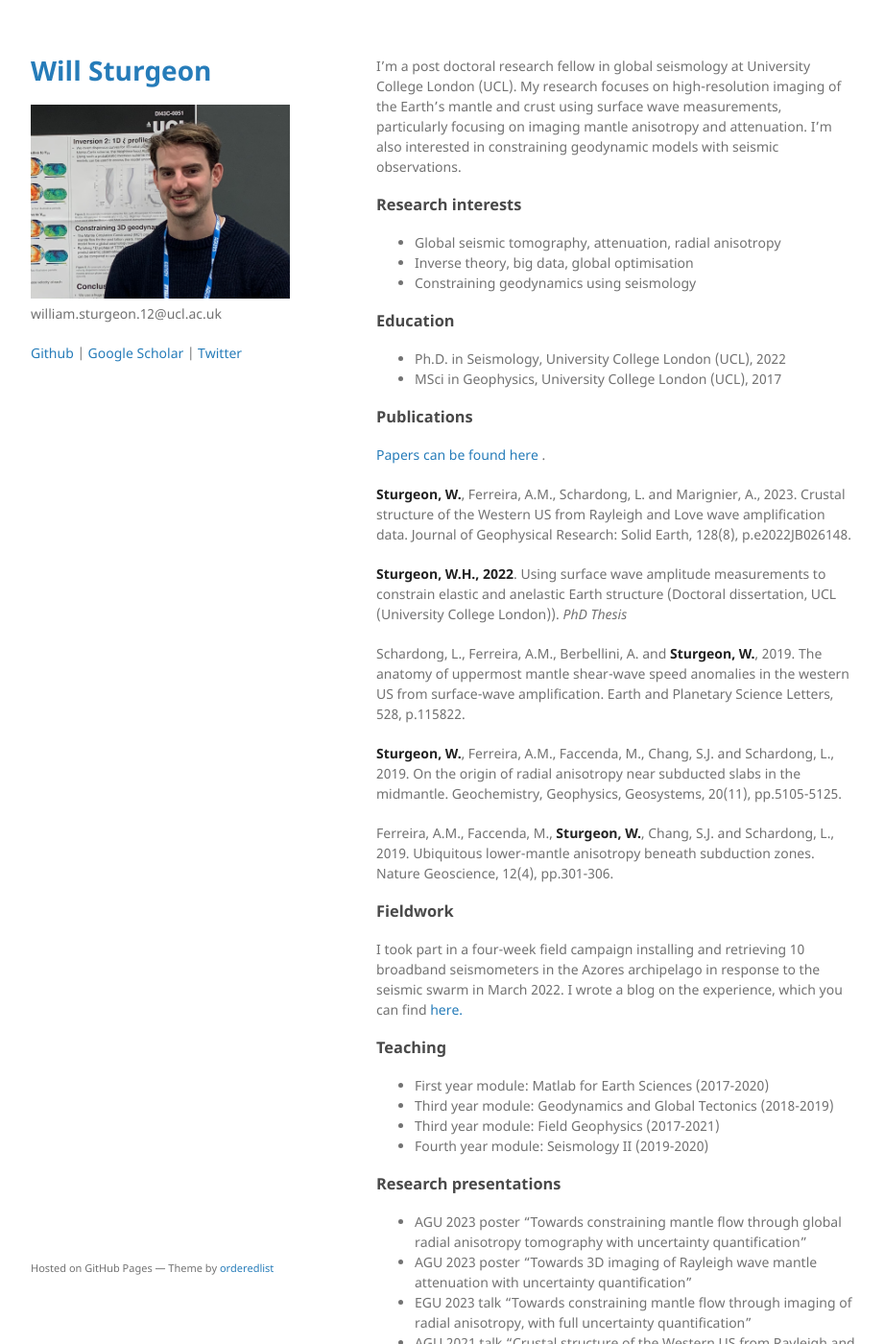
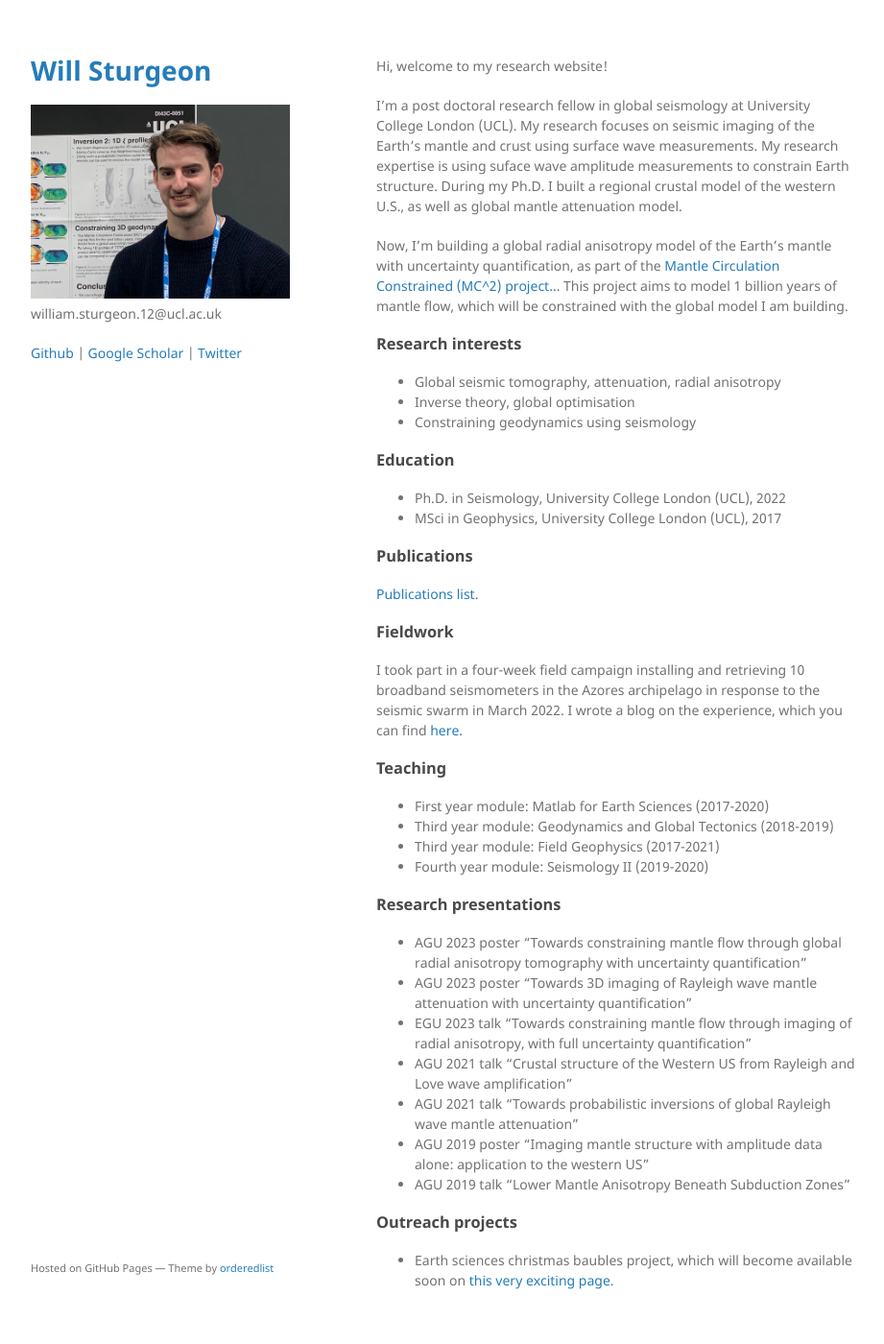
Before and after one commit to WillSturgeon/WillSturgeon.github.io, a Jekyll site: the page built from index.md, in a window 1280 px wide and 1400 px high. Shown: the whole window at 96% size, without its empty margins (178-1099 px from the left). Built offline with Jekyll 4.4.1, drawn with Linux system fonts in a browser that asks for light colours.

Commit message:
edited bio

```diff
--- a/index.md
+++ b/index.md
@@ -2,12 +2,16 @@
 layout: default
 ---
 
-I'm a post doctoral research fellow in global seismology at University College London (UCL). My research focuses on high-resolution imaging of the Earth's mantle and crust using surface wave measurements, particularly focusing on imaging mantle anisotropy and attenuation. I'm also interested in constraining geodynamic models with seismic observations.
+Hi, welcome to my research website!
+
+I'm a post doctoral research fellow in global seismology at University College London (UCL). My research focuses on seismic imaging of the Earth's mantle and crust using surface wave measurements. My research expertise is using suface wave amplitude measurements to constrain Earth structure. During my Ph.D. I built a regional crustal model of the western U.S., as well as global mantle attenuation model.
+
+Now, I'm building a global radial anisotropy model of the Earth's mantle with uncertainty quantification, as part of the <a href="https://www.cardiff.ac.uk/research/explore/find-a-project/view/2592859-mc2-mantle-circulation-constrained" target="_blank">Mantle Circulation Constrained (MC^2) project..</a>. This project aims to model 1 billion years of mantle flow, which will be constrained with the global model I am building.
 
 ### Research interests
 
 * Global seismic tomography, attenuation, radial anisotropy
-* Inverse theory, big data, global optimisation
+* Inverse theory, global optimisation
 * Constraining geodynamics using seismology
 
 ### Education
@@ -17,17 +21,7 @@ I'm a post doctoral research fellow in global seismology at University College L
 
 ### Publications
 
-[Papers can be found here ](./papers.html).
-
-**Sturgeon, W.**, Ferreira, A.M., Schardong, L. and Marignier, A., 2023. Crustal structure of the Western US from Rayleigh and Love wave amplification data. Journal of Geophysical Research: Solid Earth, 128(8), p.e2022JB026148.
-
-**Sturgeon, W.H., 2022**. Using surface wave amplitude measurements to constrain elastic and anelastic Earth structure (Doctoral dissertation, UCL (University College London)). _PhD Thesis_
-
-Schardong, L., Ferreira, A.M., Berbellini, A. and **Sturgeon, W.**, 2019. The anatomy of uppermost mantle shear-wave speed anomalies in the western US from surface-wave amplification. Earth and Planetary Science Letters, 528, p.115822.
-
-**Sturgeon, W.**, Ferreira, A.M., Faccenda, M., Chang, S.J. and Schardong, L., 2019. On the origin of radial anisotropy near subducted slabs in the midmantle. Geochemistry, Geophysics, Geosystems, 20(11), pp.5105-5125.
-
-Ferreira, A.M., Faccenda, M., **Sturgeon, W.**, Chang, S.J. and Schardong, L., 2019. Ubiquitous lower-mantle anisotropy beneath subduction zones. Nature Geoscience, 12(4), pp.301-306.
+[Publications list](./papers.html).
 
 ### Fieldwork
 
```
